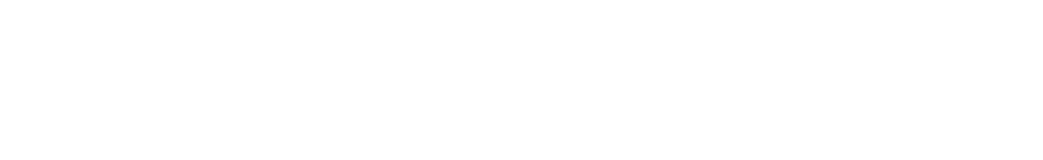
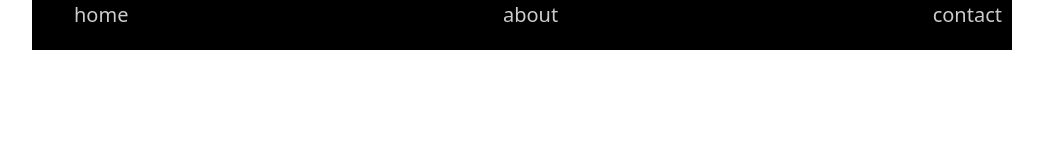
Before and after one commit to eshetu2009/bootstrap-boilerplate, a plain HTML site: page project/index.html in a window 1280 px wide. Shown: the whole page, without its empty margins (118-1161 px from the left). Drawn offline with nearby package versions, Linux system fonts and the light colour scheme.

Commit message:
adding nav bar

```diff
--- a/project/index.html
+++ b/project/index.html
@@ -7,8 +7,46 @@
     <link rel="stylesheet" href="css/style.css">
     <link href="https://cdn.jsdelivr.net/npm/bootstrap@5.1.3/dist/css/bootstrap.min.css" rel="stylesheet" integrity="sha384-1BmE4kWBq78iYhFldvKuhfTAU6auU8tT94WrHftjDbrCEXSU1oBoqyl2QvZ6jIW3" crossorigin="anonymous">
     <title>Document</title>
+    <style>
+        ul  {
+            display: flex;
+            justify-content: space-between
+        }
+       .linkwarper ul {
+            list-style: none;
+
+        }
+
+.linkwarper{
+background: black;
+	color: #fff;
+	font-weight: 200;
+	/* font-size: 0.75em;	 */
+    font-size: 20px;
+}
+
+.linkwarper {
+    width: 980px;
+	padding: 0 10px;
+	margin: 0 auto;
+}
+.linkwarper ul li {
+        /* display: inline-block; */
+      /* padding: 14px 0 8px; */
+      height: 50px;
+      opacity: 0.8;
+
+    }
+    </style>
 </head>
 <body>
+    <div class="linkwarper">
+    <ul>
+        <li>home</li>
+        <li>about</li>
+        <li>contact</li>
+    </ul>
+    </div>
 
 </body>
 </html>
```
